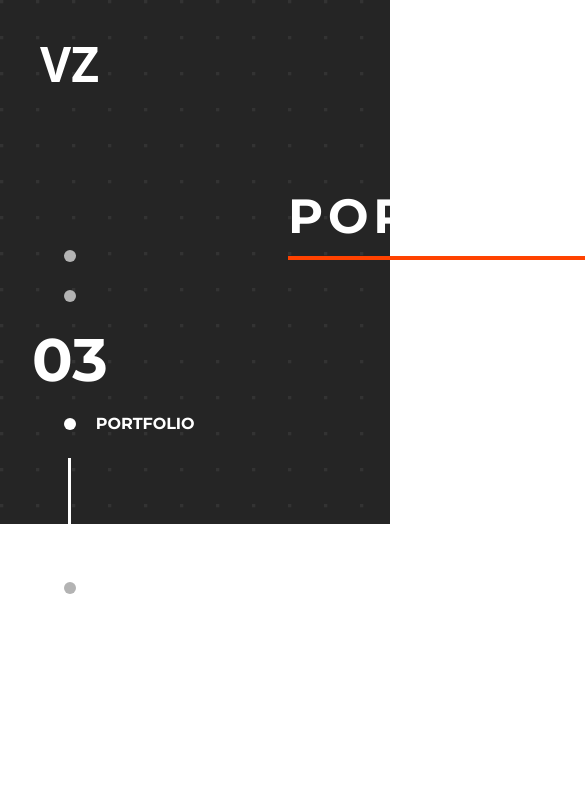
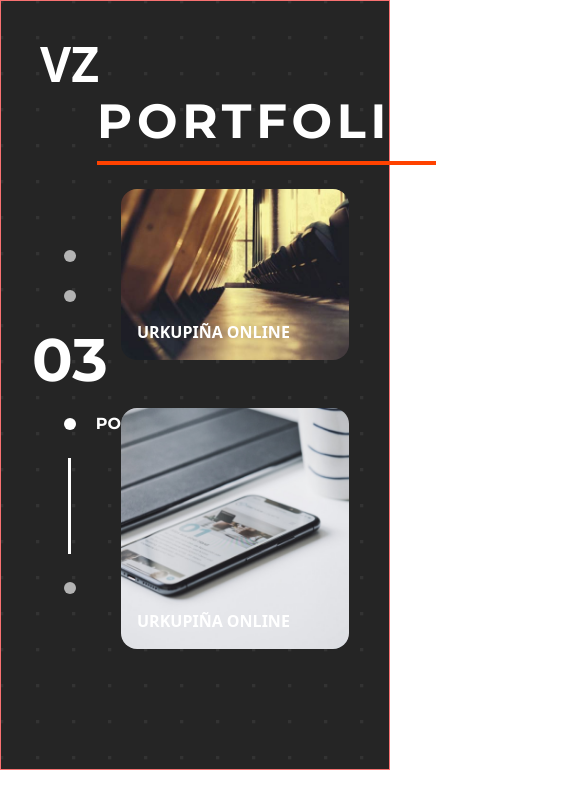
Before and after one commit to ojedacristian/personal-portfolio, a Next.js app: page /portfolio in a window 390 px wide. Shown: the top 808 px of the page, 585 px wide, since content can reach past the window. Built offline with nearby package versions, Linux system fonts and the light colour scheme.

Commit message:
responsive in Portfolio Page lg breakpoint

```diff
--- a/components/NavbarSocial.tsx
+++ b/components/NavbarSocial.tsx
@@ -2,7 +2,7 @@ import { MailIcon, GithubIcon, LinkedinIcon } from './icons'
 
 const NavbarSocial: React.FC = () => {
   return (
-        <nav className='absolute right-8 hidden h-screen flex-col items-center justify-center gap-10 md:flex'>
+        <nav className='absolute right-8 hidden h-screen flex-col items-center justify-center gap-10 lg:flex'>
             <a href='mailto:cristianojeda.maimo@gmail.com' className='text-brand-gray transition ease-in-out hover:scale-150 hover:text-brand-orange'>
                 <MailIcon />
             </a>
--- a/pages/portfolio/index.tsx
+++ b/pages/portfolio/index.tsx
@@ -7,7 +7,7 @@ const PortfolioPage: NextPage = () => {
     <Layout>
       {/* BG */}
       {/* <div className=" absolute -z-30 h-screen w-full bg-[url('/homebg.jpg')] bg-cover bg-no-repeat opacity-100 grayscale " /> */}
-      <div className="h-full w-full bg-[url('/square2.svg')] opacity-100">
+      <div className="flex h-full w-full items-center justify-end bg-[url('/square2.svg')] opacity-100 md:justify-center">
 
       {/* <div className='absolute -left-44 -top-0 -z-40 h-screen overflow-hidden font-montserrat text-[1000px] font-bold  leading-none text-brand-gray opacity-30'>
           P
@@ -19,10 +19,11 @@ const PortfolioPage: NextPage = () => {
       </div> */}
       {/* <div className='absolute -z-20 h-screen w-full bg-brand-darkGray opacity-90' /> */}
       {/* BG END */}
-      <div className='container mx-auto px-72 py-48'>
+
+      <div className='container border border-red-400 p-24 pr-4 lg:p-32 xl:p-48'>
         <h1 className='inline-block border-b-4 border-brand-orange pb-4 font-montserrat text-5xl font-bold uppercase tracking-widest'>Portfolio</h1>
 
-        <div className='mx-auto'>
+        <div className='mx-auto grid lg:grid-cols-2'>
           <figure className="group relative m-6 overflow-hidden rounded-2xl bg-brand-orange text-white hover:cursor-pointer">
             <img src="1.jpg" alt="img01" className='min-h-full min-w-full group-hover:opacity-60' />
             <figcaption className='invisible absolute bottom-0 w-full -translate-x-1/2 scale-x-0 bg-white p-8 uppercase text-[#3c4a50] transition-all duration-300 before:pointer-events-none after:pointer-events-none group-hover:visible group-hover:translate-x-0 group-hover:scale-100
@@ -35,7 +36,6 @@ const PortfolioPage: NextPage = () => {
                 <ArrowRight/>
                 </div>
               </div>
-            {/* <a href="/func" className='absolute bottom-0 right-0 z-10 h-full p-4'>View more</a> */}
             </figcaption>
               <p className='invisible absolute left-1/2 top-1/2 -translate-x-1/2 -translate-y-6 font-lato font-bold  opacity-0 transition-all duration-500 ease-in-out group-hover:visible group-hover:translate-y-0 group-hover:opacity-100'>Descripcion del proyecto de Urkupiña</p>
               <h2 className='absolute bottom-0 left-0 p-4 text-base font-bold uppercase transition-all group-hover:text-brand-darkGray'>
```
